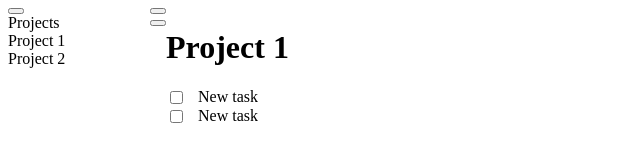
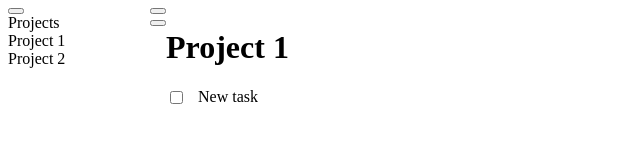
Before and after one commit to furnapso/to-do-list, a website built with webpack: page dist/index.html in a window 1280 px wide. Shown: the full height of the page, 0-640 px from the left. Built offline with nearby package versions, Linux system fonts and the light colour scheme.

Commit message:
wip: add draw task function to ui

```diff
--- a/src/index.js
+++ b/src/index.js
@@ -7,6 +7,4 @@
 
 console.log(Board.projects);
 Board.projects[0].addTask("New task", "Task description", new Date(), 1);
-let mydiv = UI.components.tasks([Board.projects[0]._tasks[0], Board.projects[0]._tasks[0]]);
-console.log(mydiv);
-render(mydiv, document.querySelector("#tasks"));
+UI.drawTasks(Board.projects[0]._tasks)
--- a/src/styles.css
+++ b/src/styles.css
@@ -46,7 +46,7 @@
     display: grid;
     align-items: center;
     justify-items: start;
-    grid-template-columns: 2em 2fr 1fr;
+    grid-template-columns: 2em 100fr 1fr;
 }
 
 #task .actions {
--- a/src/ui.js
+++ b/src/ui.js
@@ -1,10 +1,15 @@
-import {html} from "lit-html";
+import {html, render} from "lit-html";
 
 const UserInterface = (() => {
-    const projects = document.querySelector("#projects");
+    const projectsContainer = document.querySelector("#projects");
     const addNewProjectBtn = document.querySelector("#add-new-project");
     const projectTitle = document.querySelector("#project-title");
-    const tasks = document.querySelector("#tasks");
+    const tasksContainer = document.querySelector("#tasks");
+
+    const drawTasks = (tasks) => {
+        const tasksDiv = components.tasks(tasks);
+        render(tasksDiv, tasksContainer);
+    }
 
     const components = {
         tasks: (tasks) => {
@@ -21,7 +26,7 @@
 
             const div = tasks.map(task => html`
             <div id='task' class='ui segment' @mouseover=${eventHandler} @mouseleave=${eventHandler}>
-                <input type='checkbox' class='ui checkbox circular'>
+                <input type='checkbox' class='ui checkbox'>
                 <div class='task-title'>${task.title}</div>
                 <span id='actions' class='hidden'>
                     <i class='icon delete'></i>
@@ -32,7 +37,7 @@
         }
     }
 
-    return {projects, addNewProjectBtn, projectTitle, components}
+    return {projects, addNewProjectBtn, projectTitle, components, drawTasks}
 })();
 
 
```
